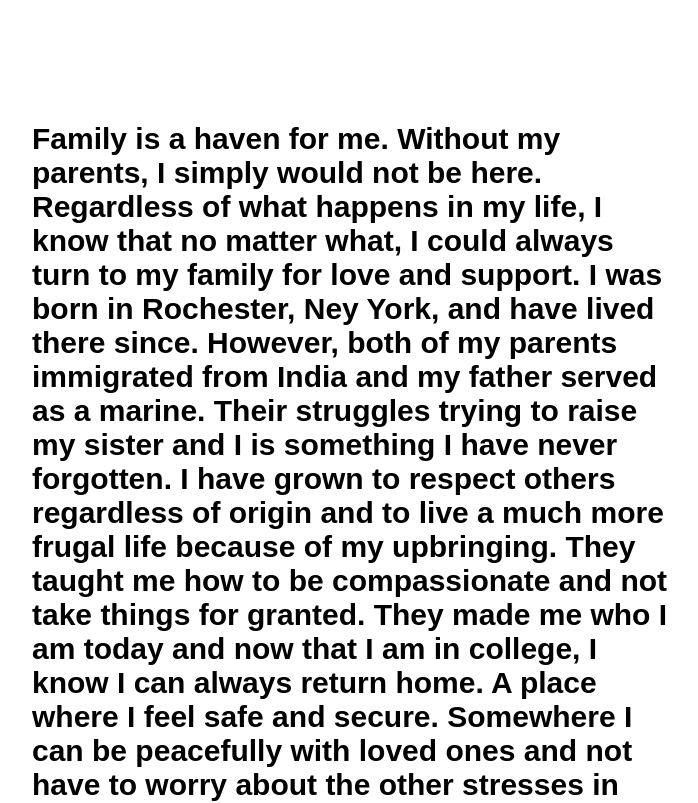
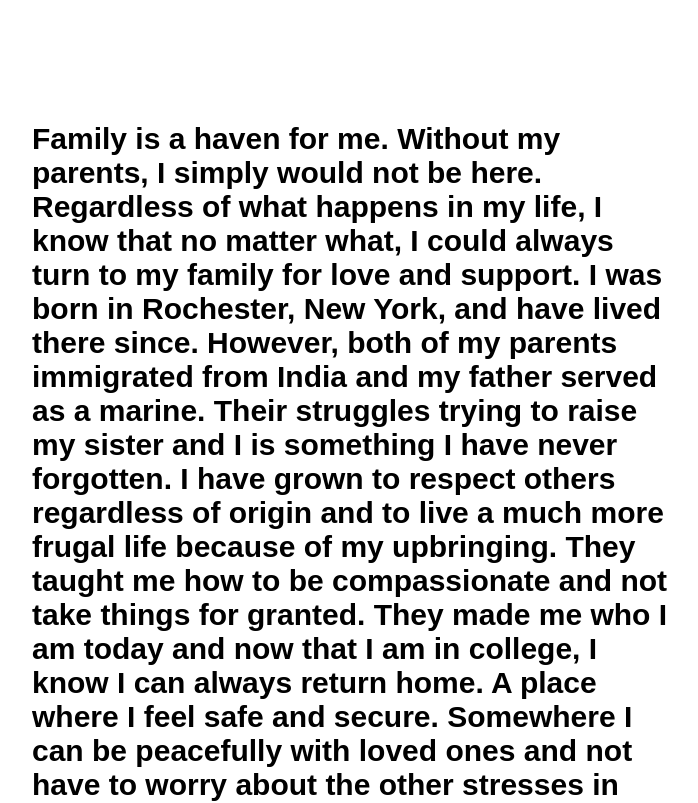
Before and after one commit to SharmaS2022/Sagar-Sharma, a plain HTML site: page index.html in a window 1280 px wide. Shown: the part 2227-3030 px from the top of the page, without its empty margins (288-986 px from the left). Drawn offline with Linux system fonts and the light colour scheme.

Commit message:
Update index.html

```diff
--- a/index.html
+++ b/index.html
@@ -81,7 +81,7 @@ Now, change the other relevant information in this section, especially if you're
 <!--Time to write. Flesh it out! Define family, qualify it, explicate it telling us why these people are important, and how they contributed to how you got here and where you are going. What about "home." What  does that mean to you? In what ways is it significant in determining where your are going? Replace the content between <h2> and </h2> that says "Lorem ipsum."-->
 
 <div class="par-centertext">
-  <h2>Family is a haven for me. Without my parents, I simply would not be here. Regardless of what happens in my life, I know that no matter what, I could always turn to my family for love and support. I was born in Rochester, Ney York, and have lived there since. However, both of my parents immigrated from India and my father served as a marine. Their struggles trying to raise my sister and I is something I have never forgotten. I have grown to respect others regardless of origin and to live a much more frugal life because of my upbringing. They taught me how to be compassionate and not take things for granted. They made me who I am today and now that I am in college, I know I can always return home. A place where I feel safe and secure. Somewhere I can be peacefully with loved ones and not have to worry about the other stresses in life. In terms of my future, their insistence on me becoming educated and my desire to help others culminated in me pursuing medicine.</h2>
+  <h2>Family is a haven for me. Without my parents, I simply would not be here. Regardless of what happens in my life, I know that no matter what, I could always turn to my family for love and support. I was born in Rochester, New York, and have lived there since. However, both of my parents immigrated from India and my father served as a marine. Their struggles trying to raise my sister and I is something I have never forgotten. I have grown to respect others regardless of origin and to live a much more frugal life because of my upbringing. They taught me how to be compassionate and not take things for granted. They made me who I am today and now that I am in college, I know I can always return home. A place where I feel safe and secure. Somewhere I can be peacefully with loved ones and not have to worry about the other stresses in life. In terms of my future, their insistence on me becoming educated and my desire to help others culminated in me pursuing medicine.</h2>
 </div>
 
      <!--Replace the image here. You can also control image width and height %. This is the second way we can control the size of images on our website.-->
```
